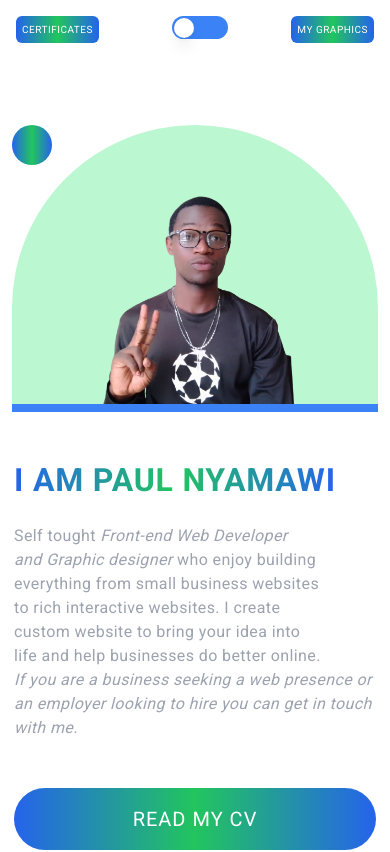
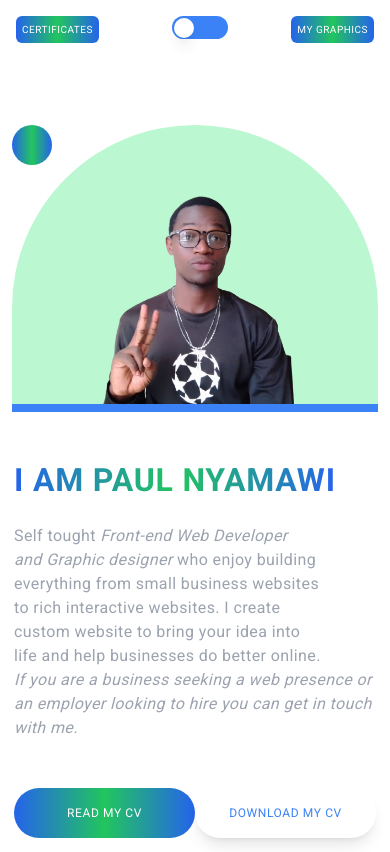
Before and after one commit to Paulhakeem/portfolio, a Vue app: page /portfolio in a window 390 px wide. Shown: the top 852 px of the page. Built offline with nearby package versions, Linux system fonts and the light colour scheme; a web font is replaced by a local one.

Commit message:
try to deal with send email

```diff
--- a/src/assets/main.css
+++ b/src/assets/main.css
@@ -40,8 +40,11 @@ body {
     font-size: 2em;
   }
   #user-grid button {
-    width: 100%;
-    font-size: 20px;
+    width: 50%;
+    font-size: 12px;
+    display: flex;
+    text-align: center;
+    justify-content: center;
   }
   .home h3 {
     padding-top: 2em;
--- a/src/components/Projects.vue
+++ b/src/components/Projects.vue
@@ -180,7 +180,7 @@ const sendMessage = async () => {
         <!-- <img src="../assets/call.png" alt="" class="w-72" /> -->
       </div>
 
-      <form @submit.prevent="sendMessage" class="space-y-6">
+      <form action="https://formspree.io/f/xqkrkzdz" @submit.prevent="sendMessage" class="space-y-6">
         <div>
           <label for="name" class="text-sm text-gray-400">Full name</label>
           <input
```
